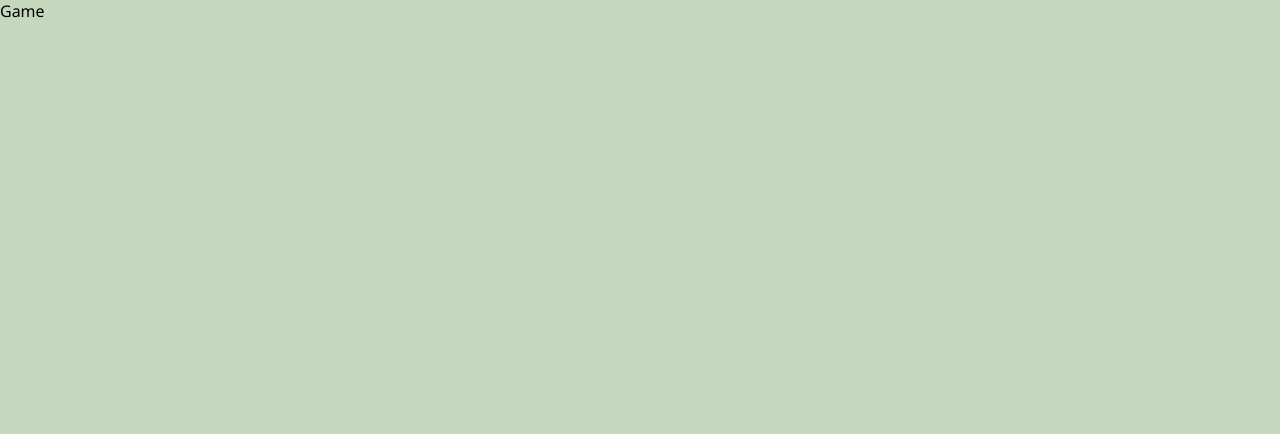
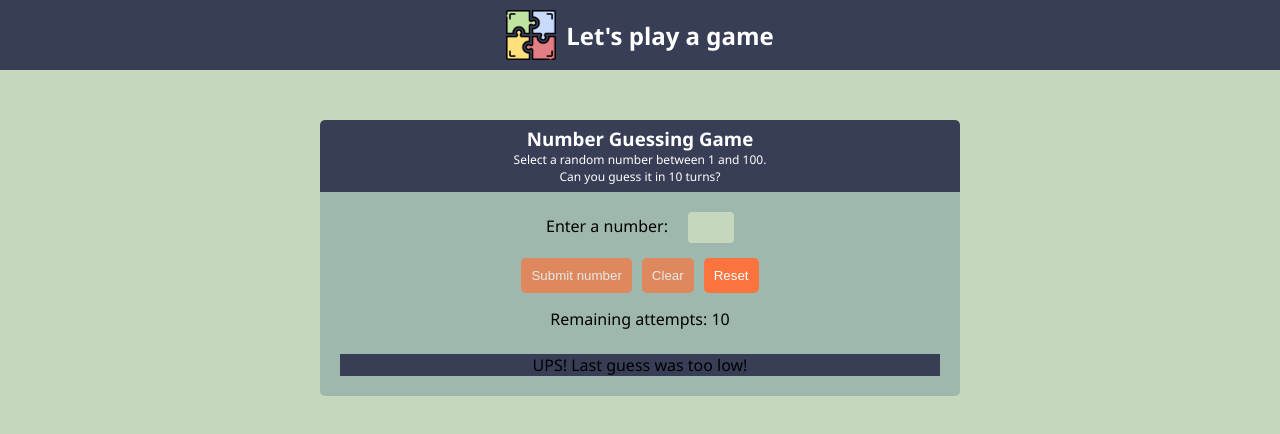
Before and after one commit to Vinyla/number-guessing-game, a React (Create React App) app: page / in a window 1280 px wide. Shown: the top 434 px of the page. Built offline with nearby package versions, Linux system fonts and the light colour scheme.

Commit message:
alert messages needs to be fixed

```diff
--- /dev/null
+++ b/src/assets/styles/form.css
@@ -0,0 +1,85 @@
+.form {
+  padding: 20px;
+}
+
+input {
+  width: 30px;
+  margin-left: 20px;
+  padding: 8px;
+  border: none;
+  border-radius: 4px;
+  text-align: center;
+  background-color: #c5d7bd;
+}
+
+input:focus {
+  outline: none;
+}
+
+/* Chrome, Safari, Edge, Opera */
+input::-webkit-outer-spin-button,
+input::-webkit-inner-spin-button {
+  -webkit-appearance: none;
+  margin: 0;
+}
+/* Firefox */
+input[type='number'] {
+  -moz-appearance: textfield;
+}
+
+button {
+  padding: 10px;
+  margin: 15px 5px;
+  border: none;
+  cursor: pointer;
+  border-radius: 5px;
+  background-color: #fb743e;
+  color: white;
+}
+
+button:hover {
+  background-color: #fa8e63;
+  color: white;
+}
+
+button:disabled {
+  opacity: 0.7;
+  cursor: not-allowed;
+}
+
+.previous-number {
+  margin-top: 10px;
+  display: flex;
+  justify-content: center;
+  align-items: center;
+}
+
+.guesses {
+  display: flex;
+  justify-content: center;
+  width: 16px;
+  margin: 0 4px;
+  padding: 4px 6px;
+  border-radius: 6px;
+  background-color: #c5d7bd;
+}
+
+.message {
+  margin-top: 14px;
+}
+
+.over {
+  background-color: #ffcc29;
+}
+
+.right {
+  background-color: #4aa96c;
+}
+
+.low {
+  background-color: #383e56;
+}
+
+.high {
+  background-color: #fa483e;
+}
--- /dev/null
+++ b/src/assets/styles/game.css
@@ -0,0 +1,21 @@
+.game-header {
+  height: 60px;
+  margin-top: 50px;
+  padding: 6px;
+  border-top-right-radius: 5px;
+  border-top-left-radius: 5px;
+  background-color: #383e56;
+  color: white;
+}
+.game-header h3 {
+  margin: 0;
+}
+.game-header p {
+  margin: 0;
+  font-size: 12px;
+}
+.game-body {
+  background-color: #9fb8ad;
+  border-bottom-right-radius: 5px;
+  border-bottom-left-radius: 5px;
+}
--- /dev/null
+++ b/src/components/Form.js
@@ -0,0 +1,93 @@
+import React, { useState } from 'react';
+import PreviousNumbers from './PreviousNumbers';
+
+const Form = () => {
+  const randomNumber = () => {
+    const min = 1;
+    const max = 100;
+    return Math.floor(Math.random() * (max - min + 1) + min);
+  };
+
+  const [number, setNumber] = useState('');
+  const [random, setRandom] = useState(randomNumber());
+  const [guesses, setGuesses] = useState([]);
+  const [attempt, setAttempt] = useState([10]);
+
+  const changeHandler = (e) => {
+    setNumber(e.target.value);
+  };
+
+  const submitNumber = (e) => {
+    e.preventDefault();
+    setNumber('');
+    setAttempt([attempt - 1]);
+    setGuesses([...guesses, number]);
+    console.log(random);
+    console.log(attempt);
+    console.log(number);
+  };
+
+  const clearInput = () => {
+    setNumber('');
+  };
+
+  //urediti!
+
+  const resetGame = () => {
+    setNumber('');
+    setRandom(randomNumber());
+    setAttempt([10]);
+    setGuesses([]);
+  };
+
+  const newGame = () => {
+    setNumber('');
+    setRandom(randomNumber());
+    setAttempt([10]);
+    setGuesses([]);
+  };
+
+  return (
+    <div className='form'>
+      <form onSubmit={submitNumber}>
+        <div>
+          <label htmlFor='label'>Enter a number:</label>
+          <input
+            className='input'
+            type='number'
+            value={number}
+            onChange={changeHandler}
+          />
+        </div>
+        <div>
+          <button type='submit' disabled={!number || attempt <= 0}>
+            Submit number
+          </button>
+          <button onClick={clearInput} disabled={!number || attempt <= 0}>
+            Clear
+          </button>
+          <button onClick={resetGame}>Reset</button>
+        </div>
+        <div>
+          <div className='attempt'>Remaining attempts: {attempt}</div>
+          <PreviousNumbers guesses={guesses} />
+          <div className='message'>
+            {/* {attempt <= 0 && <div className='over'>GAME OVER!</div>} */}
+            {number === random ? (
+              <div className='right'>Congratulation!</div>
+            ) : number < random ? (
+              <div className='low'>UPS! Last guess was too low!</div>
+            ) : number > random ? (
+              <div className='low'>UPS! Last guess was too high!</div>
+            ) : (
+              attempt <= 0 && <div className='over'>GAME OVER!</div>
+            )}
+          </div>
+          {attempt <= 0 && <button onClick={newGame}>Start new Game</button>}
+        </div>
+      </form>
+    </div>
+  );
+};
+
+export default Form;
--- a/src/components/Game.js
+++ b/src/components/Game.js
@@ -1,7 +1,25 @@
 import React from 'react';
+import Form from './Form';
+import Header from './Header';
 
 const Game = () => {
- return <div>Game</div>
+ return (
+   <div>
+     <Header />
+     <div className='container'>
+       <div className='game'>
+         <div className='game-header'>
+           <h3>Number Guessing Game</h3>
+           <p>Select a random number between 1 and 100.</p>
+           <p>Can you guess it in 10 turns?</p>
+         </div>
+         <div className='game-body'>
+           <Form />
+         </div>
+       </div>
+     </div>
+   </div>
+ );
 }
 
 export default Game;
--- /dev/null
+++ b/src/components/Header.js
@@ -0,0 +1,13 @@
+import React from 'react';
+import logo from '../assets/images/game.png';
+
+const Header = () => {
+  return (
+    <div className='header'>
+      <img src={logo} alt='Logo' />
+      <h2>Let's play a game</h2>
+    </div>
+  );
+};
+
+export default Header;
--- /dev/null
+++ b/src/components/PreviousNumbers.js
@@ -0,0 +1,15 @@
+import React from 'react';
+
+const PreviousNumbers = ({ guesses }) => {
+  return (
+    <div className='previous-number'>
+      {guesses.map((number, index) => (
+        <div className='guesses' key={index}>
+          {number}
+        </div>
+      ))}
+    </div>
+  );
+};
+
+export default PreviousNumbers;
--- a/src/index.css
+++ b/src/index.css
@@ -3,3 +3,24 @@ body {
   background-color: #c5d7bd;
   margin: 0;
 }
+
+.header {
+  display: flex;
+  justify-content: center;
+  align-items: center;
+  height: 70px;
+  top: 0;
+  background-color: #383e56;
+  color: white;
+}
+
+.header img {
+  height: 50px;
+  margin-right: 10px;
+}
+
+.container {
+ width: 50%;
+ margin: 0 auto;
+ text-align: center;
+}
--- a/src/index.js
+++ b/src/index.js
@@ -1,8 +1,9 @@
 import React from 'react';
 import ReactDOM from 'react-dom';
+import App from './App';
 import './index.css';
-import App from './App';
-
+import './assets/styles/game.css'
+import './assets/styles/form.css'
 
 ReactDOM.render(
   <React.StrictMode>
```
Also changed, not shown: src/components/Messages.js (added, +7 -0 lines), src/assets/images/game.png (added).
